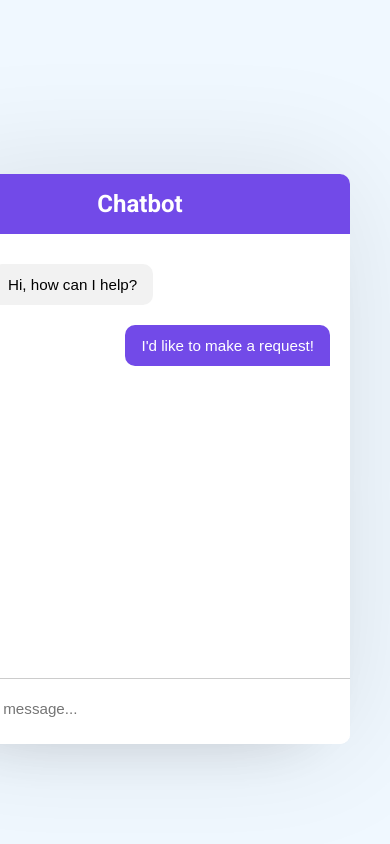
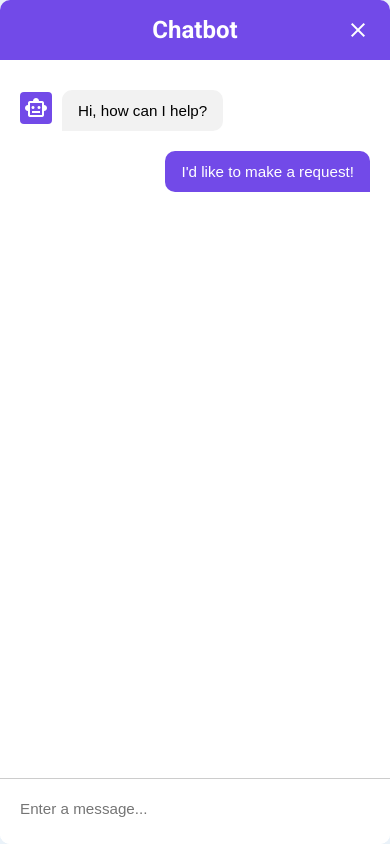
Before and after one commit to jchow687/myChatbot.github.io, a plain HTML site: page index.html in a window 390 px wide. Drawn offline with nearby package versions, Linux system fonts and the light colour scheme.

Commit message:
adjusted toggle and send button

```diff
--- a/index.html
+++ b/index.html
@@ -10,10 +10,15 @@
       href="https://fonts.googleapis.com/css2?family=Material+Symbols+Outlined:opsz,wght,FILL,GRAD@48,400,0,0 "
     />
   </head>
-  <body>
+  <body class="show-chatbot">
+    <button class="chatbot-toggler">
+      <span class="material-symbols-outlined">mode_comment</span>
+      <span class="material-symbols-outlined">close</span>
+    </button>
     <div class="chatbot">
       <header>
         <h2>Chatbot</h2>
+        <span class="material-symbols-outlined">close</span>
       </header>
       <ul class="chatbox">
         <li class="chat incoming">
--- a/style.css
+++ b/style.css
@@ -13,27 +13,80 @@ header h2 {
   font-family: 'Roboto', sans-serif;
   font-weight: 700; /* Optional: Set a specific weight */
 }
+
+.chatbot-toggler{
+    position: fixed;
+    right: 40px;
+    bottom: 35px;
+    height: 50px;
+    width: 50px;
+    border: none;
+    display: flex;
+    align-items: center;
+    justify-content: center;
+    outline: none;
+    cursor: pointer;
+    color: #ffffff;
+    background: #724ae8;
+    border-radius: 50%;
+}
+
+.chatbot-toggler span{
+    position: absolute;
+}
+
+.show-chatbot .chatbot-toggler span:first-child,
+.chatbot-toggler span:last-child{
+    opacity: 0;
+}
+
+.show-chatbot .chatbot-toggler span:last-child{
+    opacity: 1;
+}
+
 .chatbot{
     position: fixed;
     right: 40px;
     bottom: 100px;
     width: 420px;
+    transform: scale(0.5);
+    opacity: 0;
+    pointer-events: none;
     overflow: hidden;
     background: #fff;
     border-radius: 10px;
     box-shadow: 0 0 128px 0 rgba(0, 0, 0, 0.1),
     0 32px 64px -48px rgba(0, 0, 0, 0.2);
 }
+
+.show-chatbot .chatbot{
+    transform: scale(1);
+    opacity: 1;
+    pointer-events: auto;
+}
+
 .chatbot header{
     color: #ffffff;
     background: #724ae8;
     padding: 16px 0;
     text-align: center;
+    position: relative;
 }
 
 .chatbot header2 h2{
     color: #ffffff;
     font-size: 1.4rem;
+}
+
+.chatbot header span{
+    position: absolute;
+    right: 20px;
+    top: 50%;
+    color: #fff;
+    cursor: pointer;
+    display: none;
+    transform: translateY(-50%);
+
 }
 
 .chatbot .chatbox{
@@ -105,10 +158,26 @@ header h2 {
     color:#724ae8;
     font-size: 1.35;
     cursor: pointer;
-    background: red;
     visibility: hidden;
 }
 
 .chat-input textarea:valid ~ span{
-    visibility: hidden;
+    visibility: visible;
 }
+
+@media(max-width: 490px){
+    .chatbot{
+        right: 0;
+        bottom: 0;
+        width: 100%;
+        height: 100%;
+    }
+
+    .chatbot .chatbox{
+        height: 90%;
+    }
+
+    .chatbot header span{
+        display: block;
+    }
+}
```
